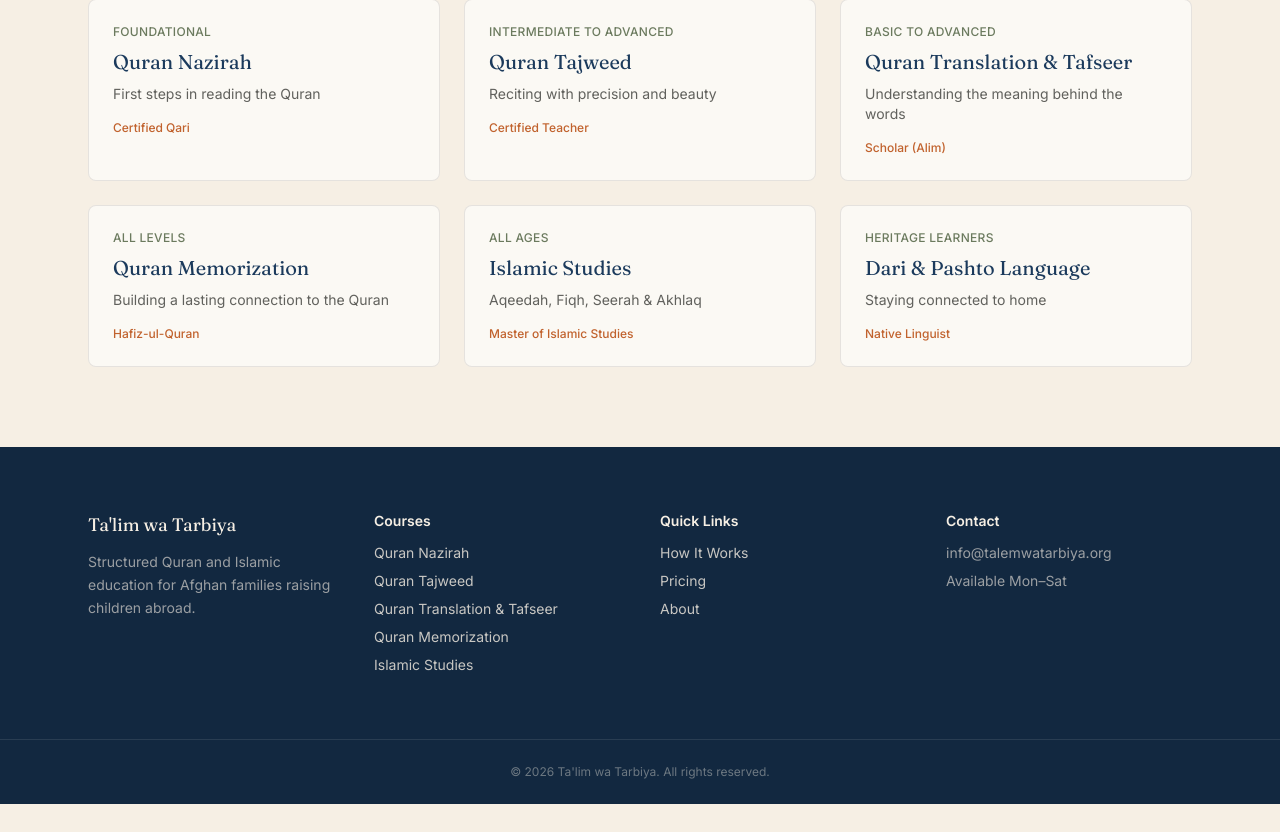
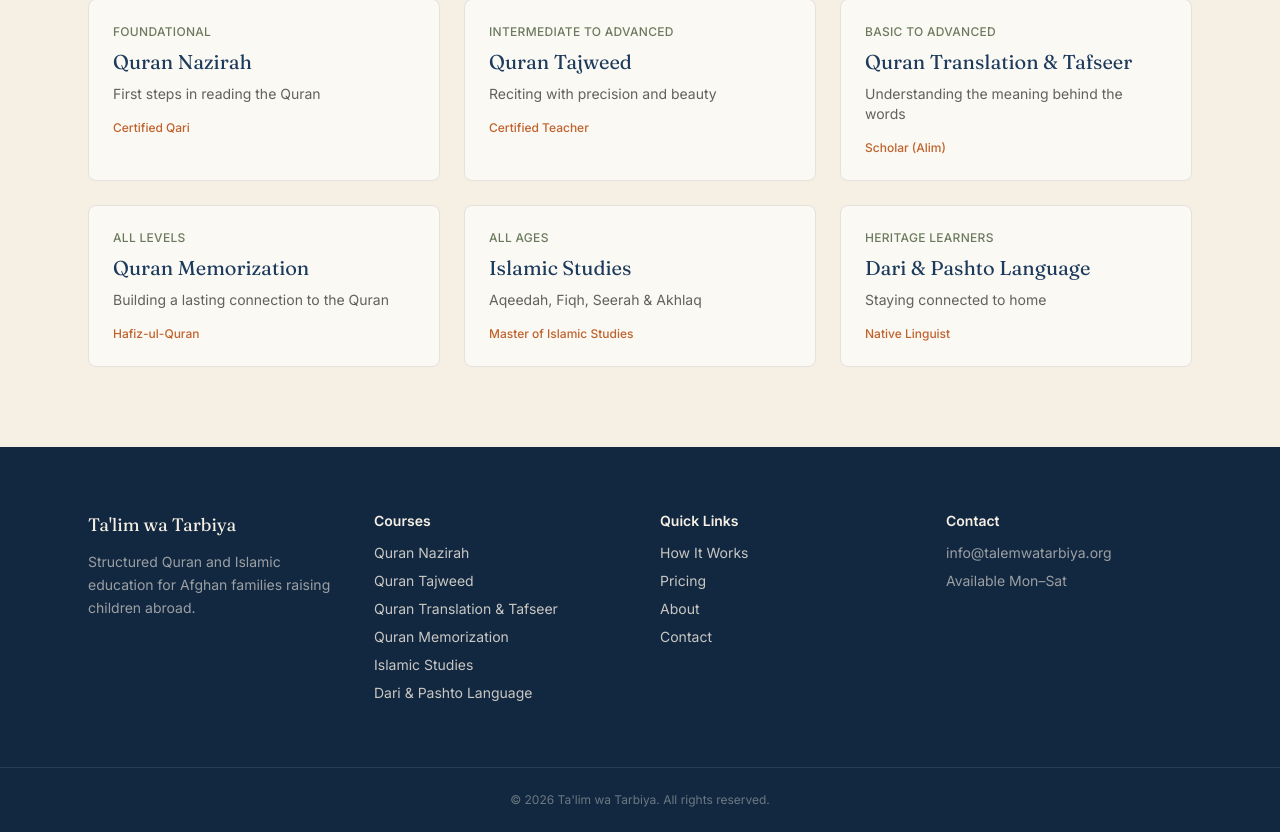
Before and after one commit to SamiHotak26/Taleem-And-Tarbiyah, a Next.js app: page / in a window 1280 px wide. Shown: the part 1916-2748 px from the top of the page. Before the commit the page ends 2720 px from the top, so only its background shows below. Built offline with nearby package versions, Linux system fonts and the light colour scheme.

Commit message:
Update Footer.tsx

```diff
--- a/components/Footer.tsx
+++ b/components/Footer.tsx
@@ -16,7 +16,7 @@ export default function Footer() {
         <div>
           <p className="text-sm font-semibold text-cream">Courses</p>
           <ul className="mt-3 space-y-2 text-sm">
-            {courses.slice(0, 5).map((c) => (
+            {courses.map((c) => (
               <li key={c.slug}>
                 <Link href={`/courses/${c.slug}`} className="hover:text-clay-light">
                   {c.title}
@@ -32,13 +32,18 @@ export default function Footer() {
             <li><Link href="/how-it-works" className="hover:text-clay-light">How It Works</Link></li>
             <li><Link href="/pricing" className="hover:text-clay-light">Pricing</Link></li>
             <li><Link href="/about" className="hover:text-clay-light">About</Link></li>
+            <li><Link href="/contact" className="hover:text-clay-light">Contact</Link></li>
           </ul>
         </div>
 
         <div>
           <p className="text-sm font-semibold text-cream">Contact</p>
           <ul className="mt-3 space-y-2 text-sm text-cream/60">
-            <li>info@talemwatarbiya.org</li>
+            <li>
+              <a href="mailto:info@talemwatarbiya.org" className="hover:text-clay-light">
+                info@talemwatarbiya.org
+              </a>
+            </li>
             <li>Available Mon–Sat</li>
           </ul>
         </div>
```
